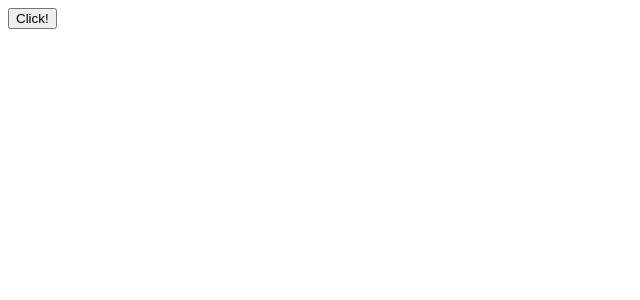
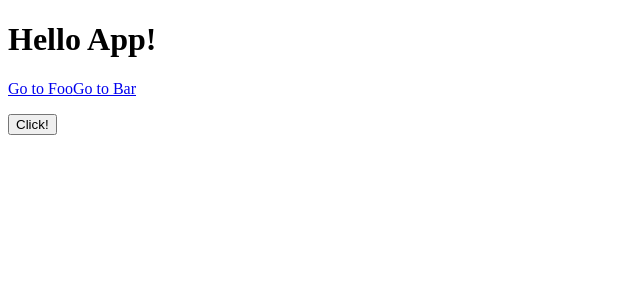
Before and after one commit to JakeKo/Deck, a Vue app: page / in a window 1280 px wide. Shown: the top 300 px of the page, without its empty margins (0-640 px from the left). Built offline with nearby package versions, Linux system fonts and the light colour scheme.

Commit message:
Added vue-router to project

```diff
--- a/index.html
+++ b/index.html
@@ -1,10 +1,14 @@
 <!DOCTYPE html>
 <html>
+
 <head>
 	<title>Deck</title>
 </head>
+
 <body>
 	<div id="app"></div>
 </body>
+
 <script src="./dist/index.bundle.js"></script>
+
 </html>
--- a/package.json
+++ b/package.json
@@ -29,6 +29,7 @@
 		"vue": "^2.5.16",
 		"vue-class-component": "^6.2.0",
 		"vue-loader": "^15.2.4",
+		"vue-router": "^3.0.1",
 		"vue-template-compiler": "^2.5.16",
 		"vuex": "^3.0.1",
 		"webpack": "^4.12.2",
--- /dev/null
+++ b/src/Router.ts
@@ -0,0 +1,19 @@
+import Vue from "vue";
+import VueRouter from "vue-router";
+
+import App from "./routes/App.vue";
+
+Vue.use(VueRouter);
+
+export default new VueRouter({
+	routes: [
+		{
+			path: "/foo",
+			component: App
+		},
+		{
+			path: "/bar",
+			component: App
+		}
+	]
+});
--- a/src/App.vue
+++ b/src/routes/App.vue
@@ -1,5 +1,14 @@
 <template>
+<div>
+	<h1>Hello App!</h1>
+	<p>
+		<router-link to="/foo">Go to Foo</router-link>
+		<router-link to="/bar">Go to Bar</router-link>
+	</p>
+
+	<router-view></router-view>
 	<button @click="onClick">Click!</button>
+</div>
 </template>
 
 <script lang="ts">
--- a/src/store.ts
+++ b/src/store.ts
@@ -3,7 +3,7 @@ import Vuex from "vuex";
 
 Vue.use(Vuex);
 
-export const store = new Vuex.Store({
+export default new Vuex.Store({
 	state: {
 		message: "Hello World!"
 	}
```
Also changed, not shown: src/index.ts (+5 -3 lines), tslint.json (+6 -1 lines), 1 other file (tests, documents, lock files or other folders). Lines whose indentation alone changed are shown as unchanged.
